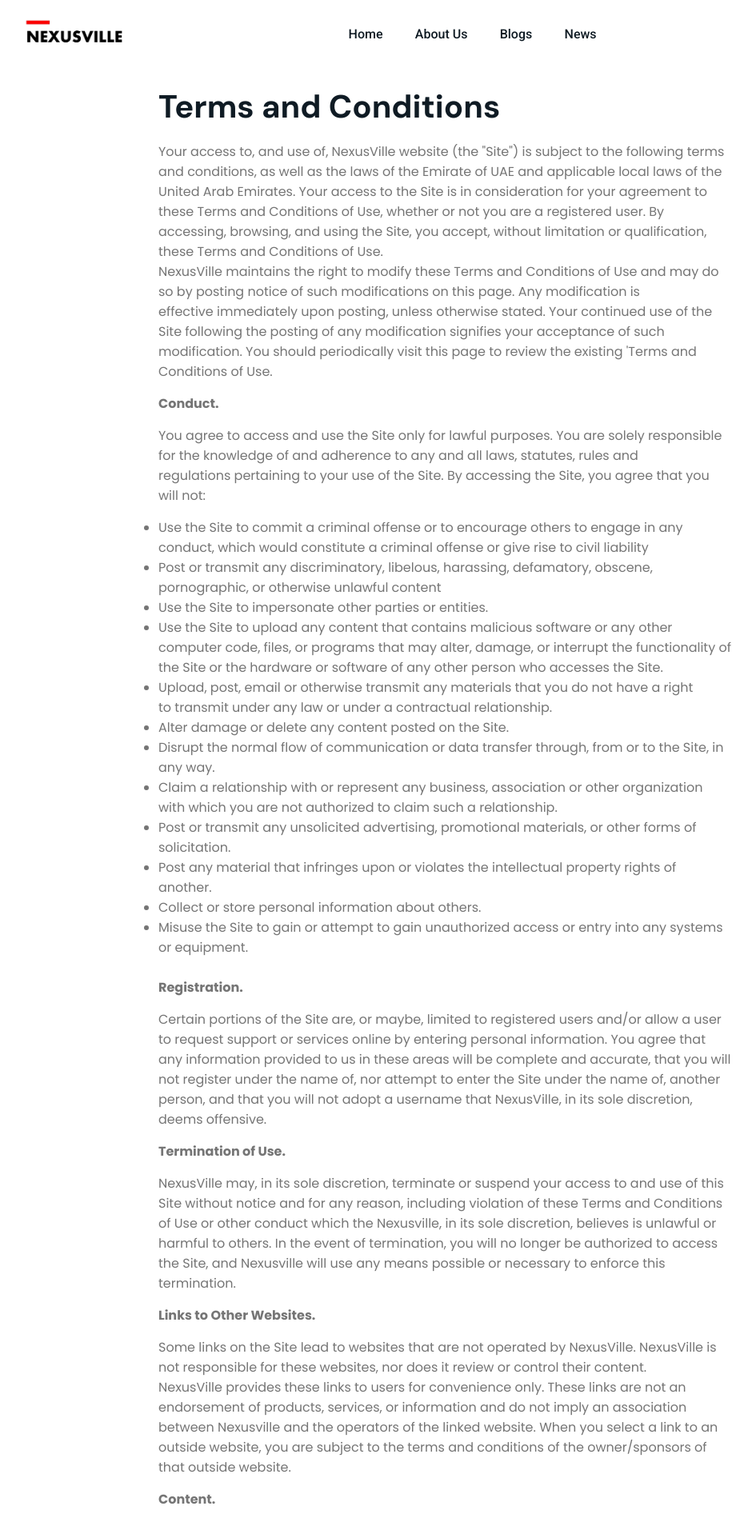
After one commit to subtain-haider/nxsville, a PHP site: page /terms-and-conditions.php in a window 1280 px wide. The commit adds this page. Shown: the top 1903 px of the page at 80% size, without its empty margins (64-1009 px from the left). Run offline with PHP 8.4, Linux system fonts and the light colour scheme.

```diff
--- a/footer.php
+++ b/footer.php
@@ -44,9 +44,9 @@
             <div class="copyright-content content-2">
                 <p>Copyright © 2024 <span>Nexusville</span> All Rights Reserved.</p>
                 <ul class="copy-list">
-                    <li><a>Support</a></li>
-                    <li><a>Services</a></li>
-                    <li><a>Terms & Condition</a></li>
+                    <!-- <li><a>Support</a></li>
+                    <li><a>Services</a></li> -->
+                    <li><a href="terms-and-conditions.php">Terms & Condition</a></li>
                 </ul>
             </div>
         </div>
--- /dev/null
+++ b/terms-and-conditions.php
@@ -0,0 +1,92 @@
+<?php include 'header.php'; ?>
+
+<div id="popup-search-box">
+    <div class="box-inner-wrap d-flex align-items-center">
+        <form id="form" action="#" method="get" role="search">
+            <input id="popup-search" type="text" name="s" placeholder="Type keywords here...">
+        </form>
+        <div class="search-close"><i class="fa-sharp fa-regular fa-xmark"></i></div>
+    </div>
+</div>
+<section class="blog-details pt-4 ">
+    <div class="container">
+        <div class="row justify-content-center">
+            <div class="col-lg-8">
+                <div class="blog-details-content md-pb-30">
+                    <div class="blog-title-content">
+                        <h2 class="details-title"> Terms and Conditions</h2>
+                        <p > Your access to, and use of, NexusVille website (the "Site") is subject to the following terms and conditions, as well as the laws of the Emirate of UAE and applicable local laws of the United Arab Emirates. Your access to the Site is in consideration for your agreement to these Terms and Conditions of Use, whether or not you are a registered user. By accessing, browsing, and using the Site, you accept, without limitation or qualification, these Terms and Conditions of Use. <br>
+                            NexusVille maintains the right to modify these Terms and Conditions of Use and may do so by posting notice of such modifications on this page. Any modification is effective immediately upon posting, unless otherwise stated. Your continued use of the Site following the posting of any modification signifies your acceptance of such modification. You should periodically visit this page to review the existing 'Terms and Conditions of Use.
+                        </p>
+                        <p> <strong>Conduct. </strong></p>
+                        <p>You agree to access and use the Site only for lawful purposes. You are solely responsible for the knowledge of and adherence to any and all laws, statutes, rules and regulations pertaining to your use of the Site. By accessing the Site, you agree that you will not:</p>
+                        <ul>
+                            <li>
+                                Use the Site to commit a criminal offense or to encourage others to engage in any conduct, which would constitute a criminal offense or give rise to civil liability
+                            </li>
+                            <li>
+                                Post or transmit any discriminatory, libelous, harassing, defamatory, obscene, pornographic, or otherwise unlawful content
+                            </li>
+                            <li>
+                                Use the Site to impersonate other parties or entities.
+                            </li>
+                            <li> Use the Site to upload any content that contains malicious software or any other computer code, files, or programs that may alter, damage, or interrupt the functionality of the Site or the hardware or software of any other person who accesses the Site.
+                            </li>
+                            <li>Upload, post, email or otherwise transmit any materials that you do not have a right to transmit under any law or under a contractual relationship.
+                            </li>
+                            <li>Alter damage or delete any content posted on the Site.
+                            </li>
+                            <li>Disrupt the normal flow of communication or data transfer through, from or to the Site, in any way.
+                            </li>
+                            <li>Claim a relationship with or represent any business, association or other organization with which you are not authorized to claim such a relationship.
+                            </li>
+                            <li>Post or transmit any unsolicited advertising, promotional materials, or other forms of solicitation.
+                            </li>
+                            <li>Post any material that infringes upon or violates the intellectual property rights of another.
+                            </li>
+                            <li>Collect or store personal information about others.
+                            </li>
+                            <li>Misuse the Site to gain or attempt to gain unauthorized access or entry into any systems or equipment.
+                            </li>
+                        </ul>
+                        <br>
+                        <p> <strong>Registration. </strong></p>
+                        <p>Certain portions of the Site are, or maybe, limited to registered users and/or allow a user to request support or services online by entering personal information. You agree that any information provided to us in these areas will be complete and accurate, that you will not register under the name of, nor attempt to enter the Site under the name of, another person, and that you will not adopt a username that NexusVille, in its sole discretion, deems offensive.
+                        </p>
+                        <p> <strong>Termination of Use. </strong></p>
+                        <p>NexusVille may, in its sole discretion, terminate or suspend your access to and use of this Site without notice and for any reason, including violation of these Terms and Conditions of Use or other conduct which the Nexusville, in its sole discretion, believes is unlawful or harmful to others. In the event of termination, you will no longer be authorized to access the Site, and Nexusville will use any means possible or necessary to enforce this termination.
+                        </p>
+                        <p> <strong>Links to Other Websites.</strong></p>
+                        <p>Some links on the Site lead to websites that are not operated by NexusVille. NexusVille is not responsible for these websites, nor does it review or control their content. NexusVille provides these links to users for convenience only. These links are not an endorsement of products, services, or information and do not imply an association between Nexusville and the operators of the linked website. When you select a link to an outside website, you are subject to the terms and conditions of the owner/sponsors of that outside website.
+                        </p>
+                        <p> <strong>Content. </strong></p>
+                        <p> Unless otherwise stated, you may download, store and/or use the Site material for your own personal use and/or research purposes only. You may not, however, republish, retransmit, redistribute or otherwise make the material available to any other party or make the same available on any website, on-line service or bulletin board of your own or of any other party or make the same available in hard copy or on any other media or commercially exploit such material in any manner without NexusVille express prior written consent. No right, title or interest in any material is transferred to you, whether as a result of downloading, storing or use of such material or otherwise by you. Nothing on this Site constitutes, or is intended to, constitute advice of any kind.
+                        </p>
+                        <p>NexusVille reserves the right to monitor any content that you provide, but shall not be obligated to do so. Although it cannot monitor all postings or information entered into the Site, NexusVille reserves the right (but assumes no obligation) to delete, move or edit any postings that violate these Terms and Conditions of Use. United Arab Emirates and foreign copyright laws and international conventions protect the contents of the Site. You agree to abide by all copyright notices posted on the Site.
+                        </p>
+                        <p> <strong>Indemnity. </strong></p>
+                        <p>You agree to defend, indemnify and hold Nexusville indemnified from and against any claims, actions, damages, losses, liabilities, costs (including legal fees on a full indemnity basis), expenses or payments whatsoever, which Nexusville suffers, incurs, or is liable for, whether or not contemplated by the parties, arising out of claims resulting from your use of the Nexusville website. Including, without limitation, any claims alleging facts that, if true, would constitute a breach by you of these terms and conditions. You agree to cooperate fully in the defense of any such claim. Nexusville reserves the right to assume, at its own expense, the exclusive defense and control of any matter, otherwise subject to indemnification by you. You must not settle any matter without the prior written consent of Nexusville.
+                        </p>
+                        <p> <strong>Disclaimer of Warranty. </strong></p>
+                        <p>You expressly understand and agree that your use of, and access to, the Site or any material available through this Site is at your own risk. Neither NexusVille nor its employees warrant that the Site or its content, including downloadable content, will be uninterrupted, problem-free, omission-free or error-free; nor do they make any warranty as to the results that may be obtained from the use of the Site. The content and function of the Site are provided to you "as is," without warranties of any kind, either express or implied, including but not limited to warranties of title, merchantability, fitness for a particular purpose or use or currency.
+                        </p>
+                        <p> <strong>Limitation of Liability. </strong></p>
+                        <p>In no event will NexusVille or its employees be liable for any incidental, indirect, special, punitive, exemplary, or consequential damages arising out of your use of or inability to use the Site, including without limitation loss of revenue or anticipated profits, loss of goodwill, loss of business, loss of data, computer failure or malfunction, or any other damages.
+                        </p>
+                    </div>
+                </div>
+            </div>
+        </div>
+    </div>
+</section>
+
+<section class="cta-section pt-120 ">
+    <div class="cta-shape"><img src="assets/img/shapes/cta-shape.png" alt="cta"></div>
+    <div class="container">
+        <div class="cta-wrap">
+            <h2 class="title">Fastest & Secure Way to Get Transport Your Freight.</h2>
+            <a href="#" class="lt-primary-btn cta-btn">Contact Us</a>
+        </div>
+    </div>
+</section>
+<?php include 'footer.php'; ?>
```
